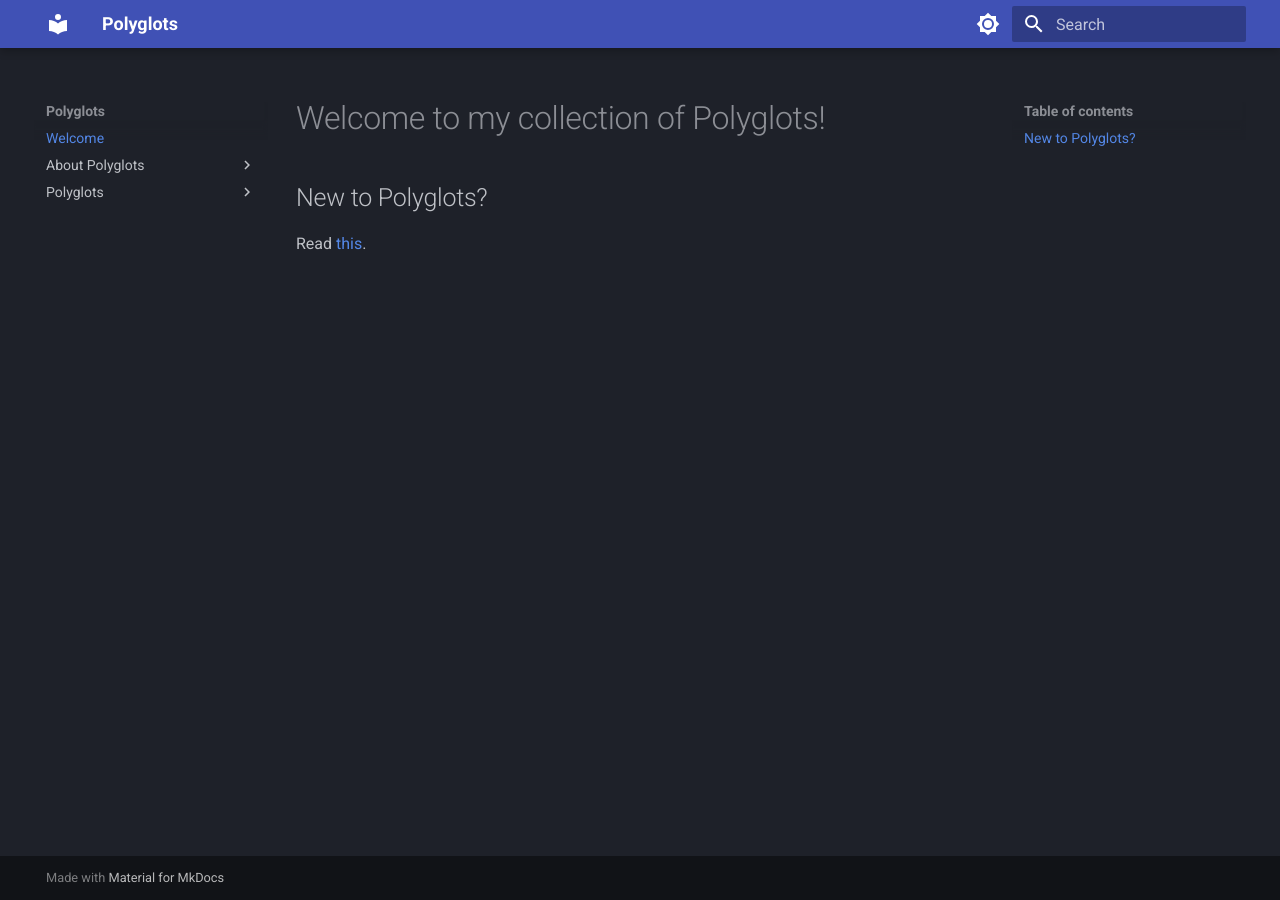
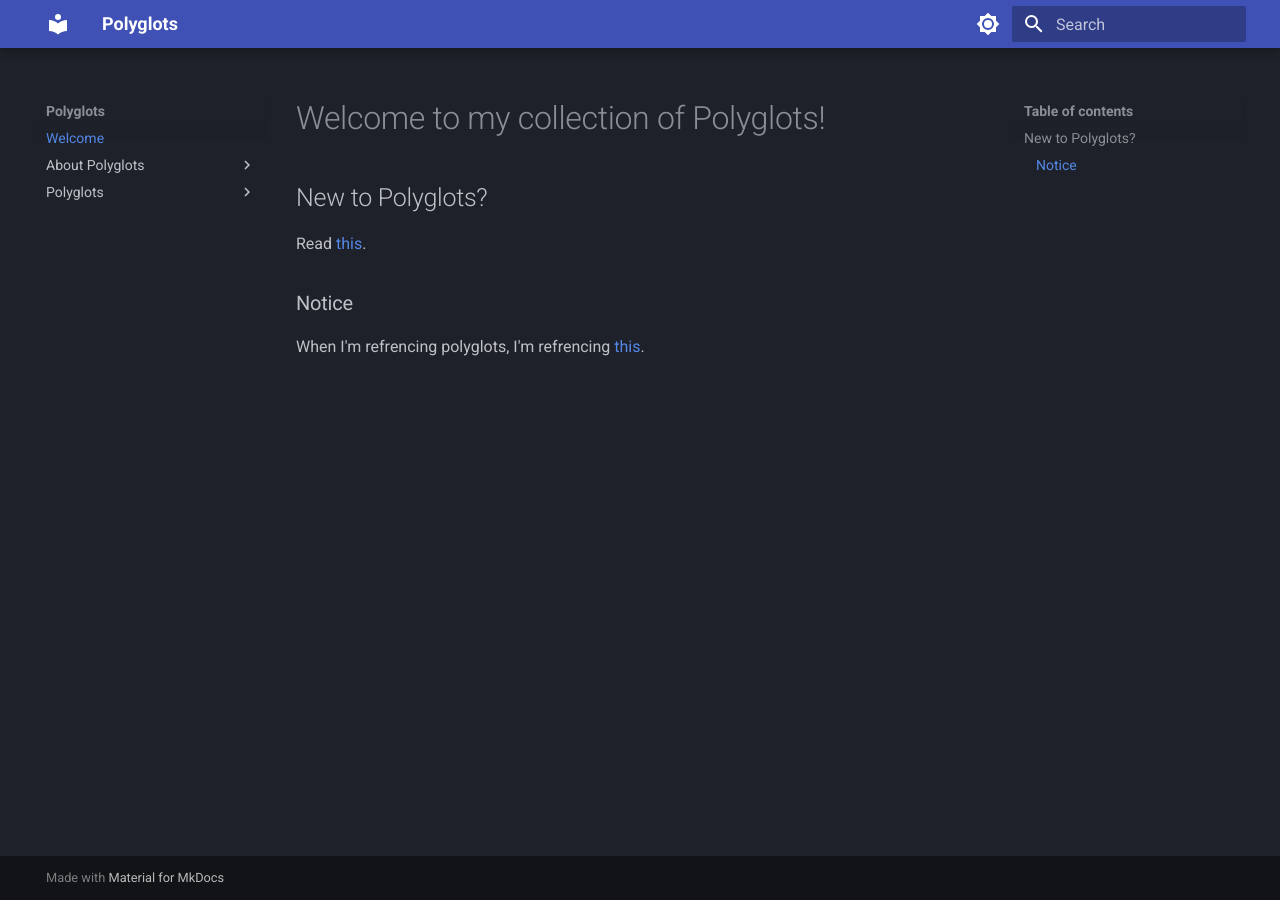
Before and after one commit to Exponential-Workload/polyglots, an MkDocs documentation site: the page built from docs/index.md, in a window 1280 px wide. Built offline with MkDocs 1.6.1 and Material for MkDocs 9.7.7, drawn with Linux system fonts in a browser that asks for light colours.

```diff
--- a/docs/index.md
+++ b/docs/index.md
@@ -2,3 +2,6 @@
 
 ## New to Polyglots?
 Read [this](/about-polyglots/).
+
+### Notice
+When I'm refrencing polyglots, I'm refrencing [this](/about-polyglots/).
```
Also changed, not shown: docs/about-polyglots/index.md (+1 -1 lines).
